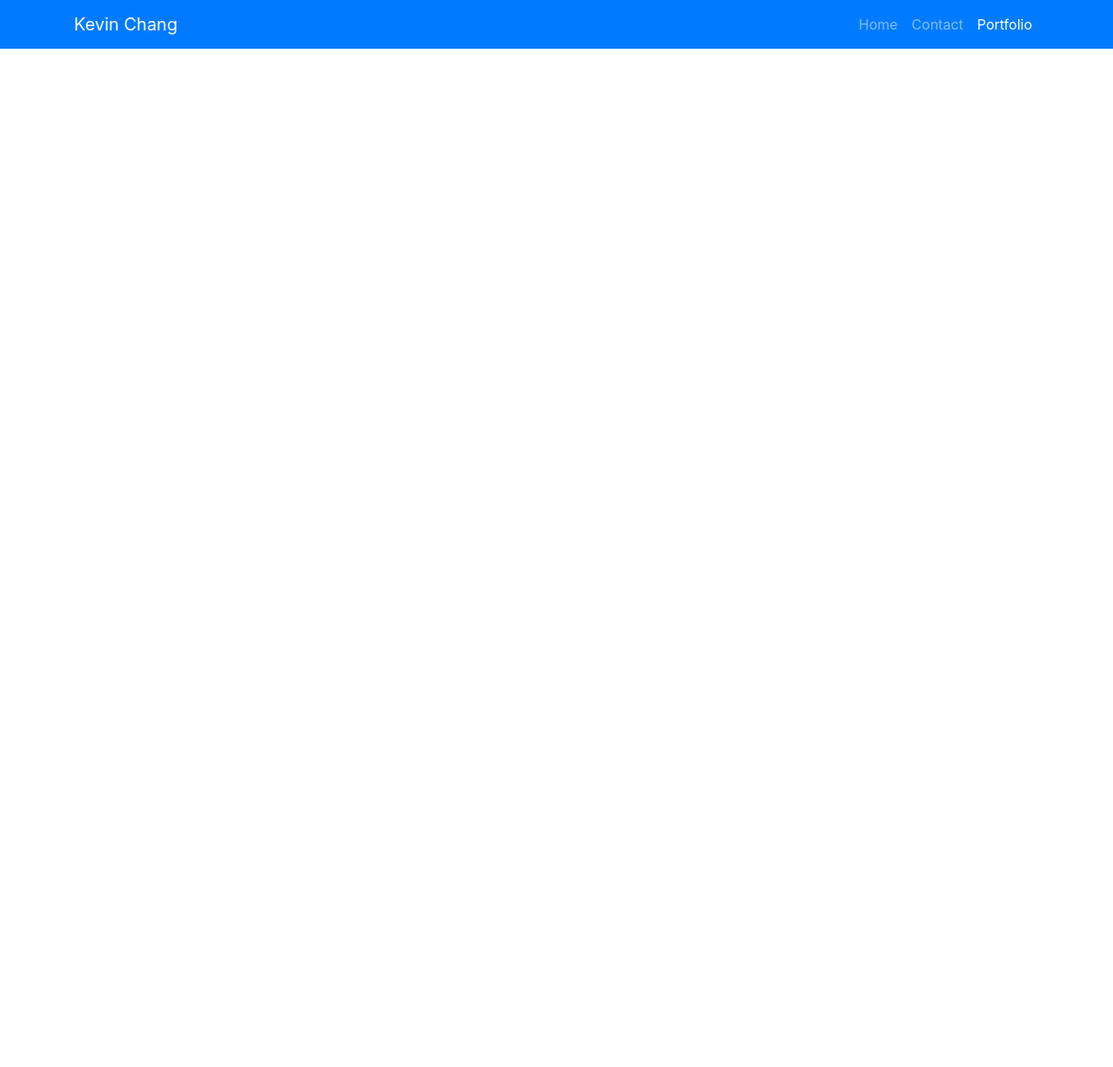
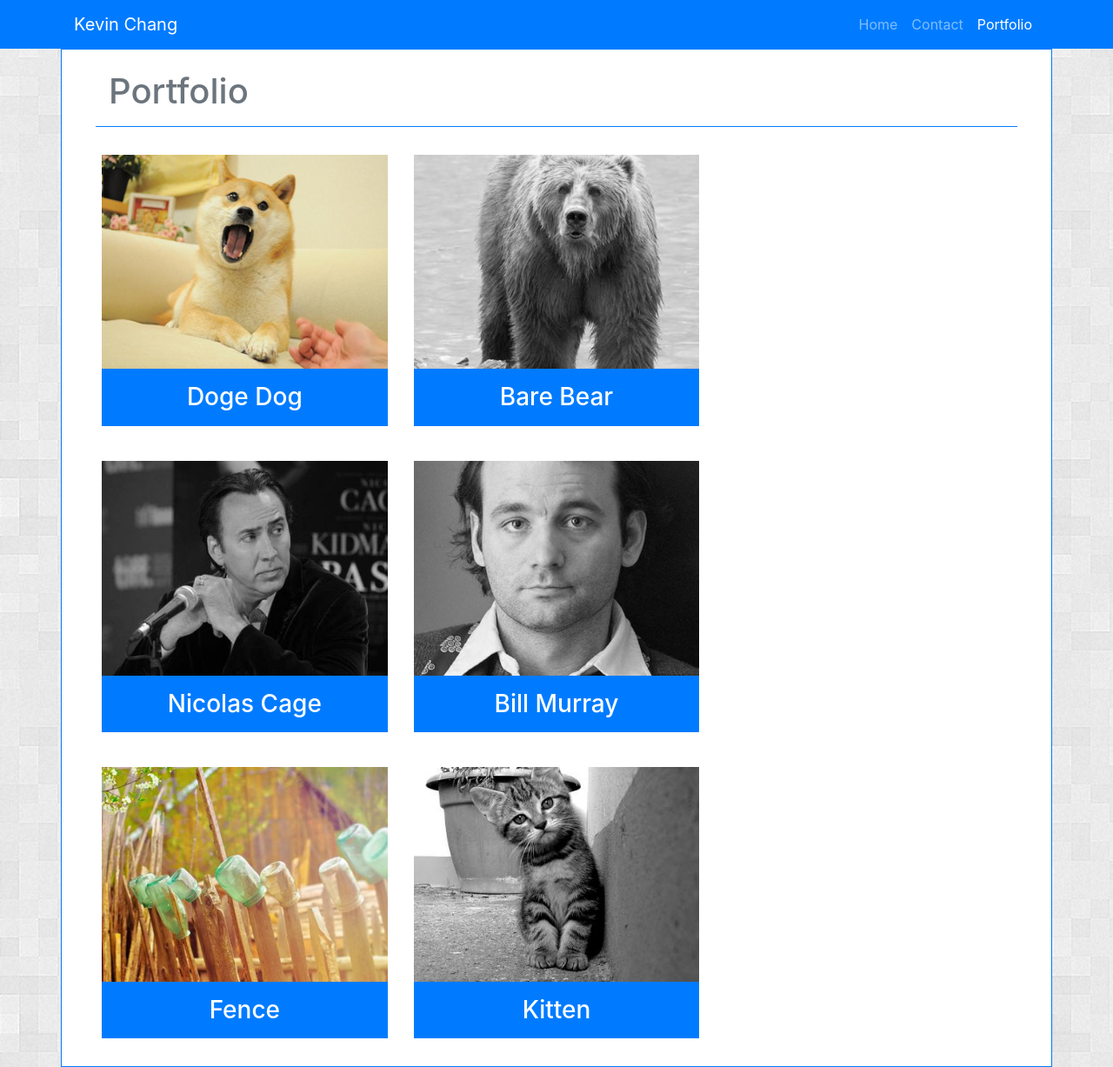
Before and after one commit to kevinlichang/Bootstrap-Portfolio, a plain HTML site: page portfolio.html in a window 1280 px wide. Shown: the whole page at 87% size. Before the commit the page ends 800 px from the top, so only its background shows below. Drawn offline with nearby package versions, Linux system fonts and the light colour scheme.

Commit message:
first draft complete

```diff
--- a/assets/css/style.css
+++ b/assets/css/style.css
@@ -5,3 +5,7 @@ body {
 .main-section {
   background: #fff;
 }
+
+h3 {
+  text-align: center;
+}
--- a/portfolio.html
+++ b/portfolio.html
@@ -7,11 +7,12 @@
   <meta http-equiv="X-UA-Compatible" content="ie=edge">
   <title>Bootstrap Portfolio</title>
   <link rel="stylesheet" href="https://stackpath.bootstrapcdn.com/bootstrap/4.1.3/css/bootstrap.min.css">
+  <link rel="stylesheet" href="assets/css/style.css">
 </head>
 
-<body>
+<body class="text-secondary">
   <nav class="navbar navbar-expand-lg navbar-dark bg-primary"">
-    <div class=" container">
+    <div class="container">
       <a class="navbar-brand" href="index.thml">Kevin Chang</a>
       <button class="navbar-toggler" type="button" data-toggle="collapse" data-target="#navbarSupportedContent"
       aria-controls="navbarSupportedContent" aria-expanded="false" aria-label="Toggle navigation">
@@ -34,6 +35,45 @@
     </div>
   </nav>
 
+  <div class="container main-section border border-primary">
+    <div class="row m-4">
+      <div class="col-12 border-bottom border-primary pb-2">
+        <h1>Portfolio</h1>
+      </div>
+    </div>
+    <div class="row m-3">
+      <div class="col-12 col-sm-6 col-md-4 my-2">
+        <img class="img-fluid" src="assets/images/doge.jpg">
+        <h3 class="py-3 mb-2 bg-primary text-white">Doge Dog</h3>
+      </div>
+      <div class="col-12 col-sm-6 col-md-4 my-2">
+        <img class="img-fluid" src="assets/images/bear.jpg">
+        <h3 class="py-3 mb-2 bg-primary text-white">Bare Bear</h3>
+      </div>
+    </div>
+
+    <div class="row m-3">
+      <div class="col-12 col-sm-6 col-md-4 my-2">
+        <img class="img-fluid" src="assets/images/cage.jpg">
+        <h3 class="py-3 mb-2 bg-primary text-white">Nicolas Cage</h3>
+      </div>
+      <div class="col-12 col-sm-6 col-md-4 my-2">
+        <img class="img-fluid" src="assets/images/murray.jpg">
+        <h3 class="py-3 mb-2 bg-primary text-white">Bill Murray</h3>
+      </div>
+    </div>
+
+    <div class="row m-3">
+      <div class="col-12 col-sm-6 col-md-4 my-2">
+        <img class="img-fluid" src="assets/images/random.jpg">
+        <h3 class="py-3 mb-2 bg-primary text-white">Fence</h3>
+      </div>
+      <div class="col-12 col-sm-6 col-md-4 my-2">
+        <img class="img-fluid" src="assets/images/kitten.jpg">
+        <h3 class="py-3 mb-2 bg-primary text-white">Kitten</h3>
+      </div>
+    </div>
+  </div>
 </body>
 
 </html>
```
Also changed, not shown: contact.html (+20 -5 lines), index.html (+6 -6 lines), assets/images/300x195.jpg (added), assets/images/kitten.jpg (added). Lines whose indentation alone changed are shown as unchanged.
